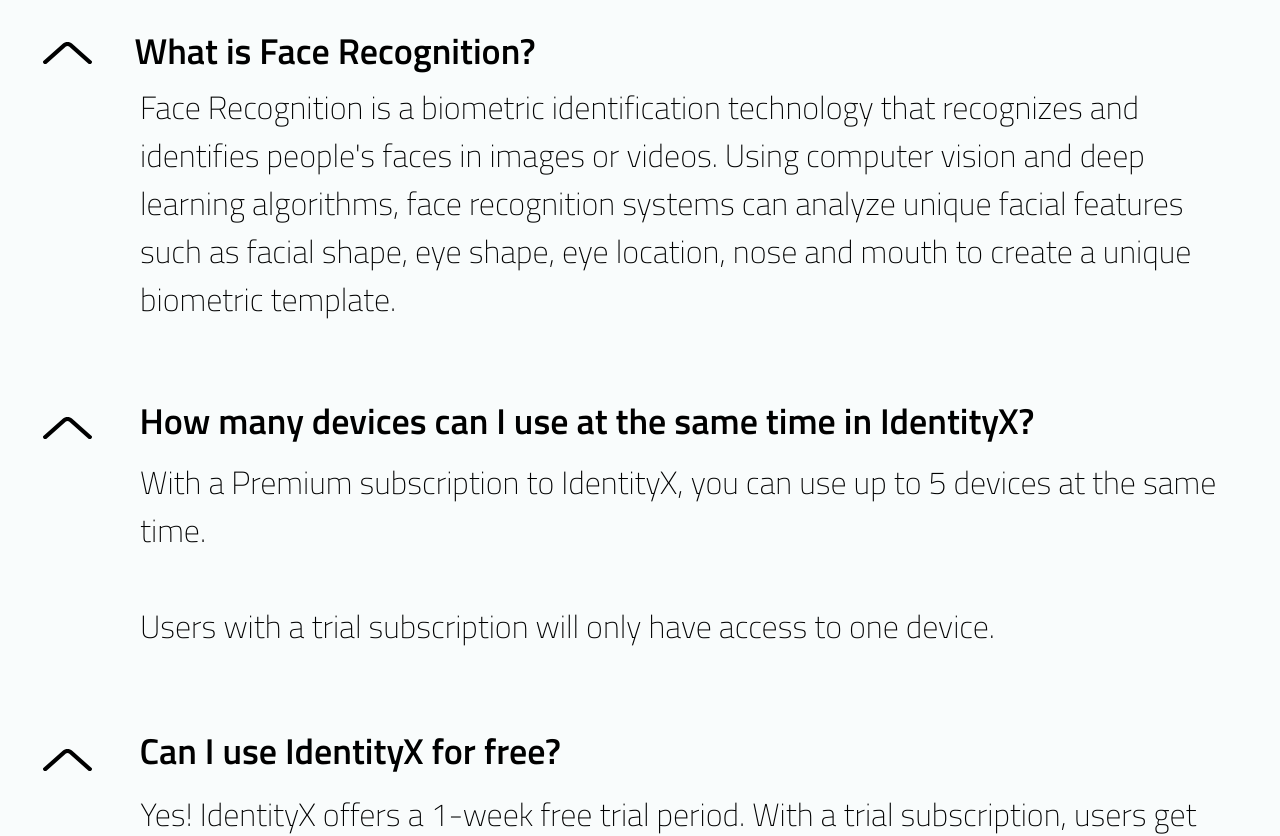
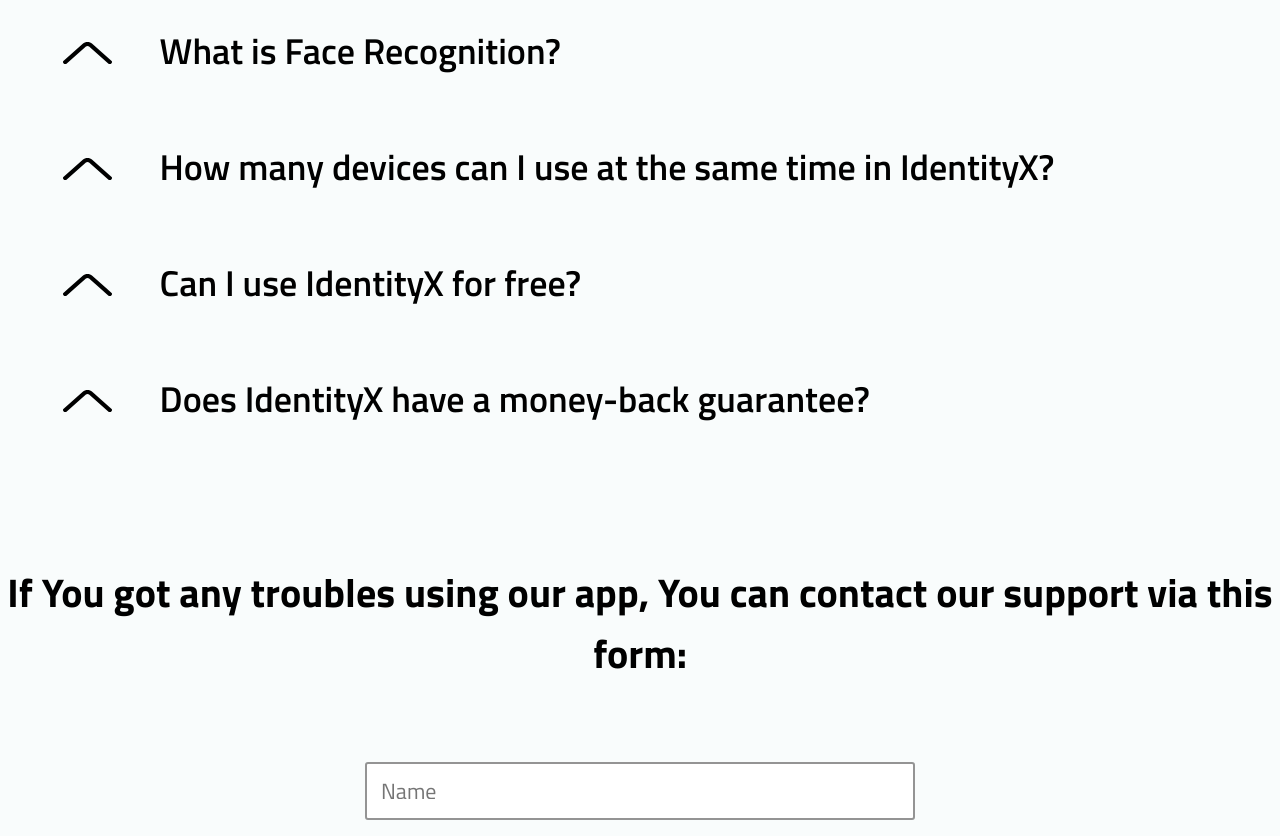
Before and after one commit to sadnesssssssss/face-recognition-fe, a React (Create React App) app: page / in a window 1280 px wide. Shown: the part 2760-3596 px from the top of the page. Built offline with nearby package versions, Linux system fonts and the light colour scheme.

Commit message:
buttons faq added

```diff
--- a/src/components/MainPage/Faq.css
+++ b/src/components/MainPage/Faq.css
@@ -31,9 +31,10 @@
   display: inline-block;
   min-width: 8.472em;
   max-width: 100%;
+  padding-left: 1.1em;
 }
 .calculate-cube1 {
-  width: 33.438em;
+  width: 100%;
   display: flex;
   flex-direction: row;
   flex-wrap: wrap;
@@ -41,6 +42,7 @@
   justify-content: flex-start;
   gap: 0.063em;
   max-width: 100%;
+  text-align: left;
 }
 .face-recognition-is {
   height: 7.5em;
@@ -51,6 +53,16 @@
   display: inline-block;
   flex-shrink: 0;
   max-width: 100%;
+}
+.data-aggregator-p {
+  align-self: stretch;
+  display: flex;
+  flex-direction: row;
+  align-items: flex-start;
+  justify-content: flex-end;
+  max-width: 100%;
+  text-align: left;
+  padding-left: 6.6em;
 }
 .data-aggregator {
   align-self: stretch;
@@ -67,9 +79,9 @@
   flex-direction: column;
   align-items: flex-start;
   justify-content: flex-start;
-  padding: 0em 0em 4.688em;
+  padding: 0em 0em 1em;
   box-sizing: border-box;
-  max-width: 100%;
+  max-width: 1170px;
   flex-shrink: 0;
 }
 .decision-maker-icon {
@@ -96,6 +108,7 @@
   position: relative;
   overflow: hidden;
   flex-shrink: 0;
+  padding-right: 2em;
 }
 .how-many-devices {
   flex: 1;
@@ -127,7 +140,6 @@
   margin: 0;
 }
 .with-a-premium-container {
-  height: 8.5em;
   width: 34.531em;
   position: relative;
   font-size: 2em;
@@ -154,6 +166,7 @@
   max-width: 100%;
   flex-shrink: 0;
   margin-top: -2.506em;
+  padding: 0em 0em 3em;
 }
 .pattern-matcher-icon {
   align-self: stretch;
@@ -254,16 +267,24 @@
 }
 .merge-mosaic {
   align-self: stretch;
-  height: 61.475em;
   display: flex;
   flex-direction: column;
   align-items: flex-end;
-  justify-content: flex-start;
-  padding: 0em 0em 8.981em;
+  justify-content: stretch;
   box-sizing: border-box;
   max-width: 100%;
   gap:5vh;
-  maegin-bottom:300px;
+}
+.button-faq {
+  background-color: #f9fcfc;
+  border: 0;
+  display: flex;
+  flex-direction: row-reverse;
+  justify-content: flex-end;
+  align-items: center;
+  width: 100%;
+  cursor: pointer;
+  padding: 0px 0;
 }
 .ouiarrow-up-icon3 {
   height: 3.813em;
@@ -353,7 +374,6 @@
   max-width: 100%;
 }
 .faq1 {
-  width: 75.625em;
   display: flex;
   flex-direction: column;
   align-items: flex-start;
@@ -373,5 +393,4 @@
   text-align: center;
   color: #000;
   font-family: "Titillium Web";
-  margin-bottom:500px;
 }
--- a/src/components/MainPage/Faq.tsx
+++ b/src/components/MainPage/Faq.tsx
@@ -1,6 +1,26 @@
 import "./Faq.css";
+import React, { useState } from 'react';
 
 const Faq = () => {
+    const [isVisible1, setIsVisible1] = useState(false);
+    const [isVisible2, setIsVisible2] = useState(false);
+    const [isVisible3, setIsVisible3] = useState(false);
+    const [isVisible4, setIsVisible4] = useState(false);
+
+    const toggleVisibility = ({NumButton, Setter}: { NumButton: number, Setter: any }) => {
+        if (NumButton === 1){
+            setIsVisible1(!Setter)
+        }
+        if (NumButton === 2){
+            setIsVisible2(!Setter)
+        }
+        if (NumButton === 3){
+            setIsVisible3(!Setter)
+        }
+        if (NumButton === 4){
+            setIsVisible4(!Setter)
+        }
+    };
     return <section className="sorting-sanctuary">
         <div className="faq1" data-scroll-to="faqContainer">
             <div className="analyze-arena">
@@ -10,15 +30,22 @@
             </div>
             <div className="merge-mosaic">
                 <div className="pattern-parade">
+                    <button className="button-faq" onClick={() => toggleVisibility({
+                        NumButton: 1,
+                        Setter: isVisible1
+                    })}>
                         <div className="calculate-cube1">
                             <img
                                 className="ouiarrow-up-icon"
                                 loading="lazy"
-                            alt=""
+                                alt="Flipped Image"
                                 src="/icons/arrowup.svg"
+                                style={{transform: isVisible1 ? 'rotate(180deg)' : 'rotate(0deg)'}}
                             />
                             <div className="what-is-face">What is Face Recognition?</div>
                         </div>
+                    </button>
+                    {isVisible1 && <p className="data-aggregator-p">
                             <div className="data-aggregator">
                                 <div className="face-recognition-is">
                                     Face Recognition is a biometric identification technology that
@@ -29,19 +56,27 @@
                                     a unique biometric template.
                                 </div>
                             </div>
+                    </p>}
                 </div>
-                <div className="tree-structure">
-                    <div className="nested-loop">
+                <div className="pattern-parade">
+                    <button className="button-faq" onClick={() => toggleVisibility({
+                        NumButton: 2,
+                        Setter: isVisible2
+                    })}>
+                        <div className="calculate-cube1">
                             <img
                                 className="ouiarrow-up-icon"
                                 alt=""
                                 src="/icons/arrowup.svg"
+                                style={{transform: isVisible2 ? 'rotate(180deg)' : 'rotate(0deg)'}}
                             />
-                        <div className="how-many-devices">
+                            <div className="what-is-face">
                                 How many devices can I use at the same time in IdentityX?
                             </div>
                         </div>
-                    <div className="record-set">
+                    </button>
+                    {isVisible2 && <p className="data-aggregator-p">
+                        <div className="data-aggregator">
                             <div className="with-a-premium-container">
                                 <p className="with-a-premium">
                                     With a Premium subscription to IdentityX, you can use up to 5
@@ -54,42 +89,58 @@
                                 </p>
                             </div>
                         </div>
+                    </p>}
                 </div>
-                <div className="search-tree">
+                <div className="pattern-parade">
+                    <button className="button-faq" onClick={() => toggleVisibility({
+                        NumButton: 3,
+                        Setter: isVisible3
+                    })}>
                         <div className="event-trigger">
-                        <div className="error-handler1">
+                            <div className="calculate-cube1">
                                 <img
                                     className="ouiarrow-up-icon"
                                     alt=""
                                     src="/icons/arrowup.svg"
+                                    style={{transform: isVisible3 ? 'rotate(180deg)' : 'rotate(0deg)'}}
                                 />
                                 <div className="pattern-matcher">
-                                <div className="can-i-use">Can I use IdentityX for free?</div>
+                                    <div className="what-is-face">Can I use IdentityX for free?</div>
                                 </div>
                             </div>
-                        <div className="data-merger">
+                        </div>
+                    </button>
+                    {isVisible3 && <p className="data-aggregator-p">
+                            <div className="data-aggregator">
                                 <div className="yes-identityx-offers">
                                     Yes! IdentityX offers a 1-week free trial period. With a trial
                                     subscription, users get the same level of security and
                                     functionality as with a paid subscription.
                                 </div>
                             </div>
+                    </p>}
                 </div>
-                </div>
-                <div className="time-manager">
-                    <div className="space-partitioner">
+                <div className="pattern-parade">
+                    <button className="button-faq" onClick={() => toggleVisibility({
+                        NumButton: 4,
+                        Setter: isVisible4
+                    })}>
+                        <div className="calculate-cube1">
                             <img
                                 className="ouiarrow-up-icon"
                                 alt=""
                                 src="/icons/arrowup.svg"
+                                style={{transform: isVisible4 ? 'rotate(180deg)' : 'rotate(0deg)'}}
                             />
                             <div className="string-processor">
-                            <div className="does-identityx-have">
+                                <div className="what-is-face">
                                     Does IdentityX have a money-back guarantee?
                                 </div>
                             </div>
                         </div>
-                    <div className="set-operations">
+                    </button>
+                    {isVisible4 && <p className="data-aggregator-p">
+                        <div className="data-aggregator">
                             <div className="yes-identityx-has-container">
                                 Yes. IdentityX has a
                                 <span className="day-money-back-guarantee">
@@ -98,10 +149,12 @@
                                 &nbsp;no questions asked.
                             </div>
                         </div>
+                    </p>}
                 </div>
             </div>
         </div>
-    </section>;
+    </section>
+;
 };
 
 export default Faq;
```
Lines whose indentation alone changed are shown as unchanged.
